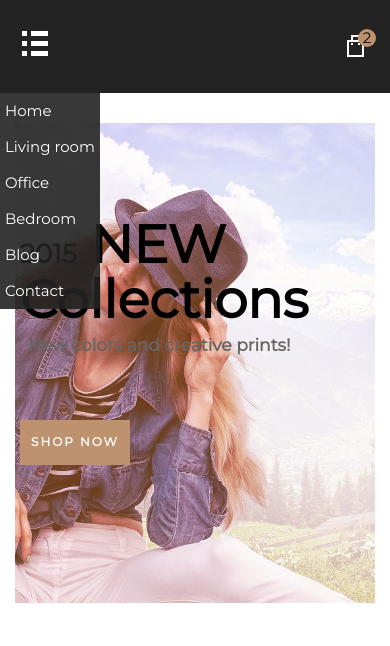
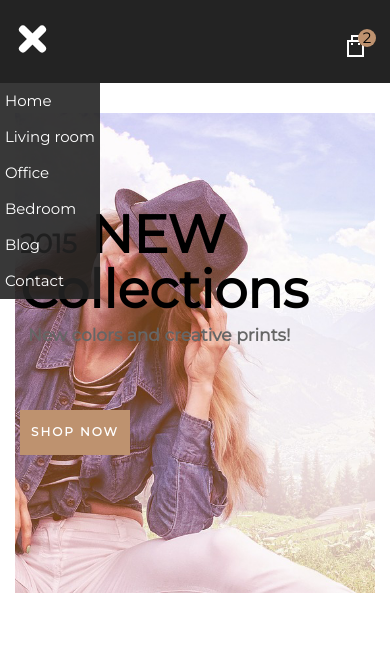
Before and after one commit to andriyliashok/it-academy-project, a plain HTML site: page index.html in a window 390 px wide. Both pictures are taken after a click on the link 35 px from the left and 217 px from the top of the page. Shown: the part 174-820 px from the top of the page. Drawn offline with Linux system fonts and the light colour scheme.

Commit message:
3 pages(3-rd page not finish) menu hide

```diff
--- a/index.html
+++ b/index.html
@@ -25,7 +25,13 @@
       </form>
     </div>
     <div class="container menu">
-      <div class="hide-menu"><a href="#"></a></div>
+      <div class="hide-menu">
+        <a href="#">
+          <div class="line1"></div>
+          <div class="line2"></div>
+          <div class="line3"></div>
+        </a>
+      </div>
       <nav>
         <ul>
           <li><a href="index.html">Home</a></li>
@@ -51,7 +57,7 @@
 <div class="page-body">
   <div class="container slider">
     <div class="picture">
-      <img src="style/images/collection.png" width="1555px" height="729px">
+      <img src="style/images/collection.png" width="1555px" height="729px" alt="img">
     </div>
       <div class="shop">
         <p><span>2015</span> NEW</p>
--- a/index.js
+++ b/index.js
@@ -16,6 +16,9 @@ $(function () {
     e.preventDefault();
 
     $('.menu nav').stop().slideToggle();
+    $('.menu .line1').toggleClass('line1-transform');
+    $('.menu .line2').toggleClass('line2-transform');
+    $('.menu .line3').toggleClass('line3-transform');
   })
 
 });
--- a/style/header.css
+++ b/style/header.css
@@ -99,13 +99,39 @@ header .menu{
   margin: 0;
 }
 
+
 /*hide menu*/
 
+
 .hide-menu a{
-  background: url("images/menu-icon.png") no-repeat center center;
-  width: 40px;
-  height: 40px;
-  display: block;
+  display: flex;
+  flex-direction: column;
+  justify-content: space-between;
+  width: 35px;
+  height: 30px;
+
+}
+
+.hide-menu div{
+  height: 8px;
+  background: #ffffff;
+  border-radius: 5px;
+  transition: all 0.5s;
+}
+
+.hide-menu .line2-transform{
+  opacity: 0;
+  transform: translate(-40px);
+}
+
+.hide-menu .line1-transform{
+ transform: translate(0px,12px) rotate(45deg);
+
+}
+
+.hide-menu .line3-transform{
+  transform: translate(0px,-10px) rotate(-45deg);
+
 }
 
 .hide-menu{
@@ -125,7 +151,7 @@ header .menu{
   .menu nav ul{
     flex-direction: column;
     position: absolute;
-    top: 70px;
+    top: 60px;
     left: 0;
     background: rgba(35,35,35,0.9);
     z-index: 1;
```
Also changed, not shown: blog.html (+7 -1 lines), products-grid.html (+7 -1 lines).
